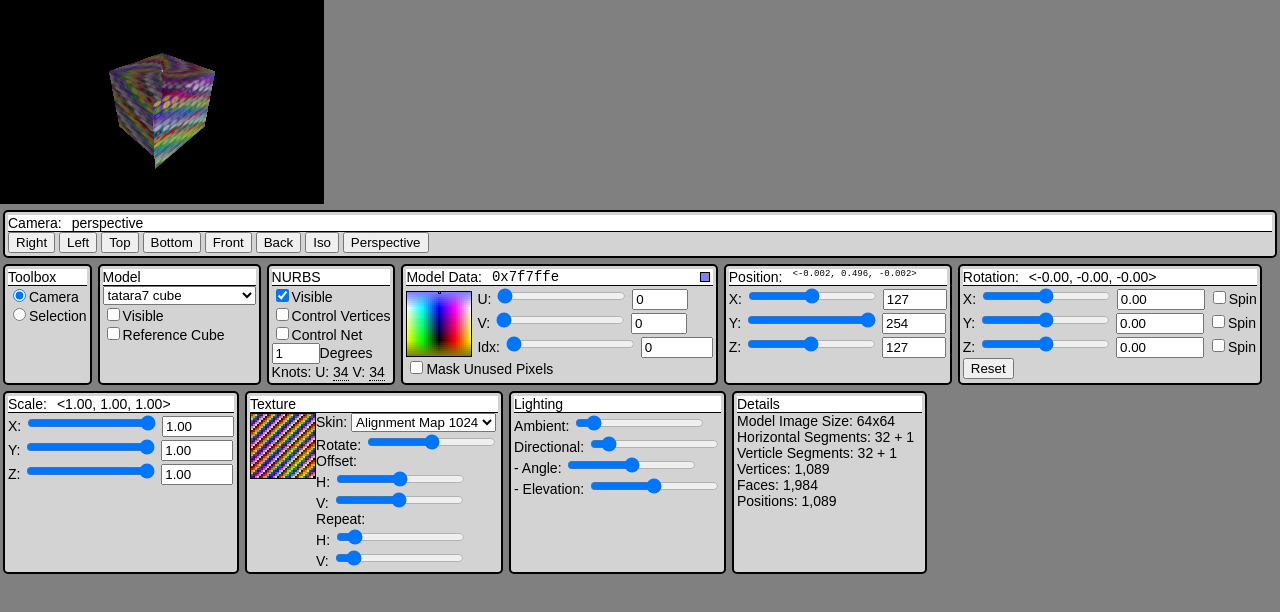
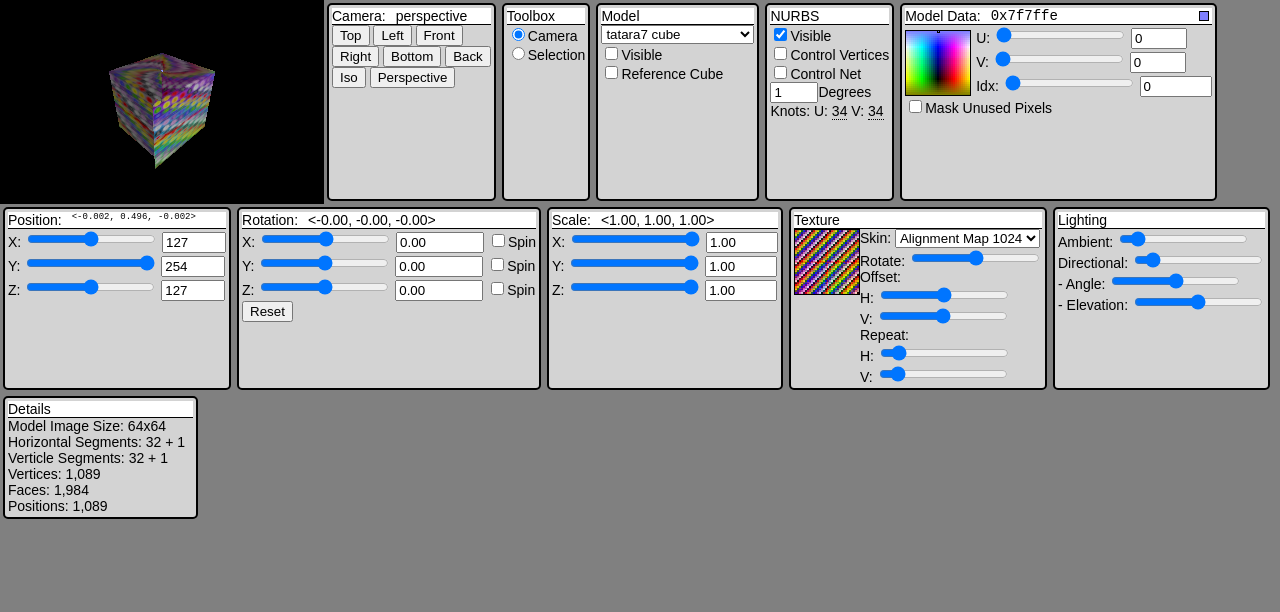
Before and after one commit to lewismoten/sculpted-prim-toolkit, a website built with Vite: page src/index.html in a window 1280 px wide. Built offline with nearby package versions, Linux system fonts and the light colour scheme; animation ran at ten frames a second.

Commit message:
Move cameras and 3D scene into flexbox

```diff
--- a/src/index.html
+++ b/src/index.html
@@ -8,19 +8,19 @@
 </head>
 
 <body>
+  <div class="flex">
     <canvas id="image-3d" width="320" height="200"></canvas><br />
     <div class="group">
       <div class="group-title">Camera: <span id="camera-angle-selected"></span></div>
+      <button id="camera-top">Top</button>
+      <button id="camera-left">Left</button>
+      <button id="camera-front">Front</button><br />
       <button id="camera-right">Right</button>
-    <button id="camera-left">Left</button>
-    <button id="camera-top">Top</button>
       <button id="camera-bottom">Bottom</button>
-    <button id="camera-front">Front</button>
-    <button id="camera-back">Back</button>
+      <button id="camera-back">Back</button><br />
       <button id="camera-iso">Iso</button>
       <button id="camera-perspective">Perspective</button>
     </div>
-  <div class="flex">
       <div class="group">
       <div class="group-title">Toolbox</div>
       <label><input type="radio" name="tool" value="camera" checked>Camera</label><br />
```
Lines whose indentation alone changed are shown as unchanged.
